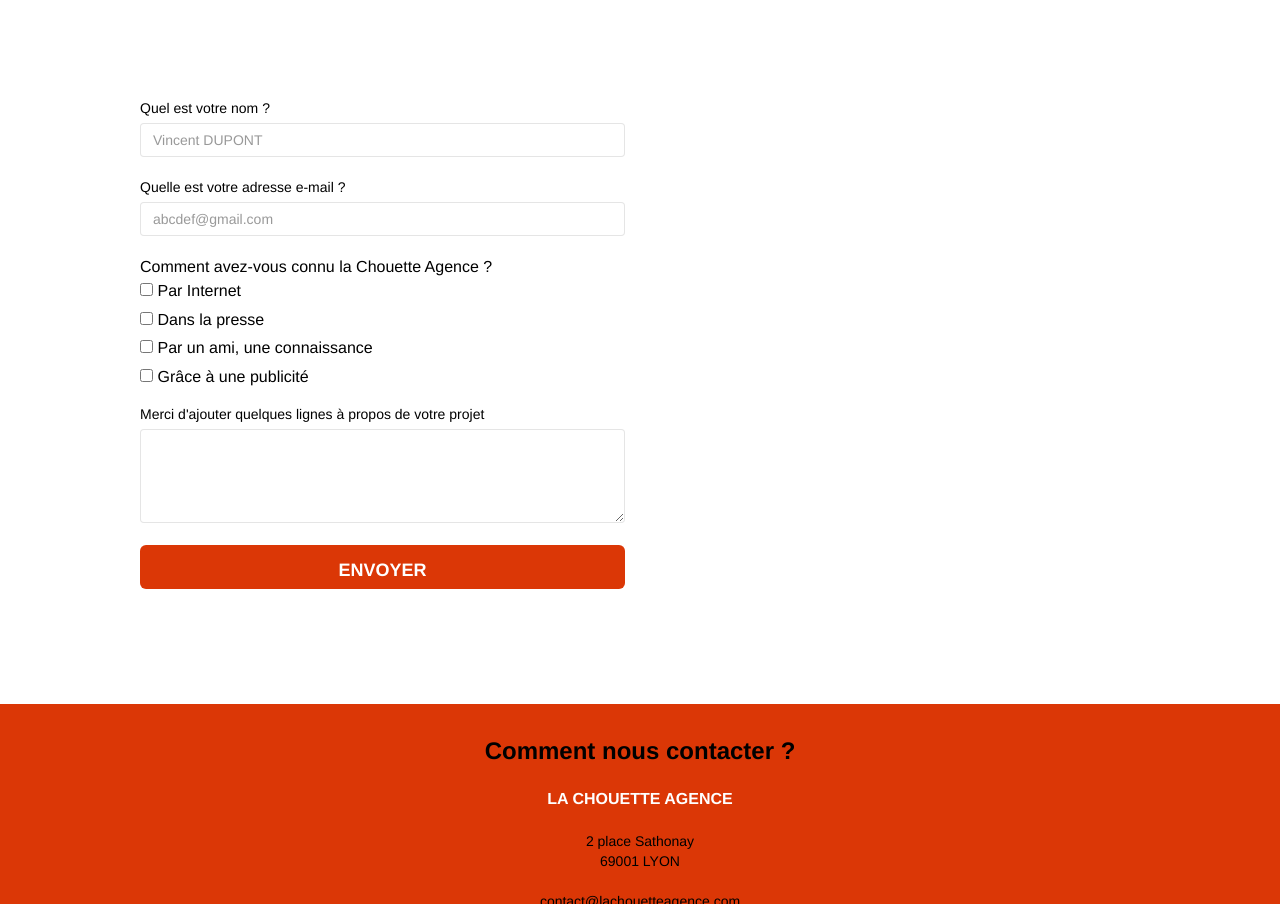
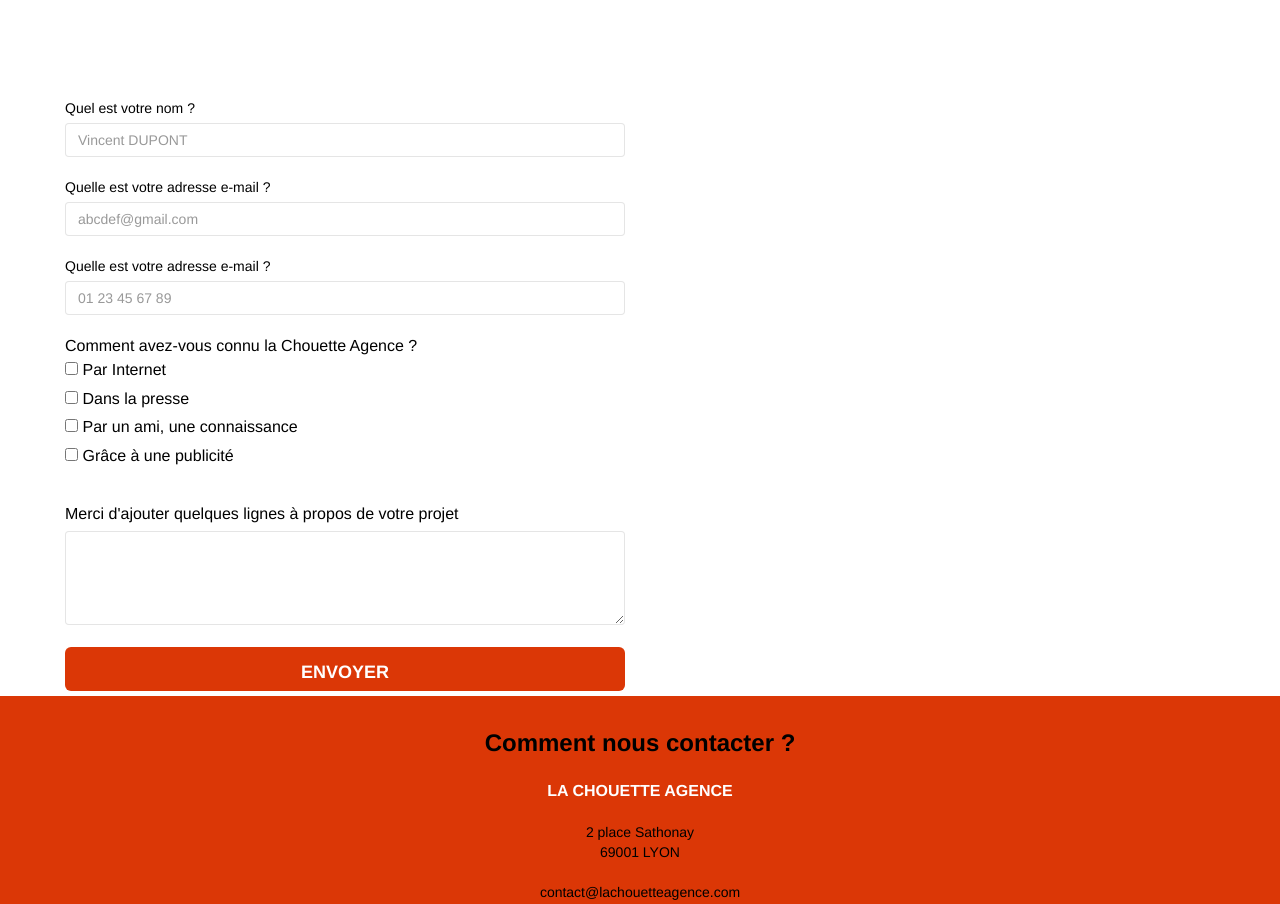
Before and after one commit to benlinux1/003_BenoitVINCENT-LACHOUETTEAGENCE, a plain HTML site: page page2.html in a window 1280 px wide. Shown: the part 472-1376 px from the top of the page. Drawn offline with nearby package versions, Linux system fonts and the light colour scheme; a script that the page names is missing.

Commit message:
Edit bad comment in css

```diff
--- a/page2.html
+++ b/page2.html
@@ -88,23 +88,29 @@
 	<!-- bloc-6 END -->
 
 	<!-- bloc-7 -->
-	<div class="bloc bgc-white l-bloc" id="bloc-7">
-		<div class="container bloc-lg">
-			<div class="row">
-				<div class="col-sm-6">
-					<form id="form_1" method="POST" action="form_1.php" class="form-group" novalidate success-msg="Nous avons bien reçu votre message et vous en remercions. Notre équipe reviendra vers vous dans les plus brefs délais" fail-msg="Nous sommes navrés mais il semblerait qu'une erreur se soit produite. Merci de bien vouloir reformuler votre demande.">
+	<div class="bloc bgc-white l-bloc bloc-lg" id="bloc-7">
+		<form class="col-sm-6" id="form_1" method="POST" action="form_1.php" class="form-group" novalidate success-msg="Nous avons bien reçu votre message et vous en remercions. Notre équipe reviendra vers vous dans les plus brefs délais" fail-msg="Nous sommes navrés mais il semblerait qu'une erreur se soit produite. Merci de bien vouloir reformuler votre demande.">
 			<label for="name">
 				Quel est votre nom ?
 			</label>
 			<input type="text" name="name" id="name" placeholder="Vincent DUPONT" class="form-control" required />
 			<br />
+
 			<label for="mail">
 				Quelle est votre adresse e-mail ?
 			</label>
 			<input type="email" name="mail" id="mail" placeholder="abcdef@gmail.com" class="form-control" required />
 			<br />
+
+			<label for="tel">
+				Quelle est votre adresse e-mail ?
+			</label>
+			<input type="tel" name="tel" id="tel" placeholder="01 23 45 67 89" class="form-control" />
+			<br />
+
 			<p>
-							Comment avez-vous connu la Chouette Agence ? <br />
+				Comment avez-vous connu la Chouette Agence ?<br />
+
 				<input type="checkbox" name="internet" id="internet"/>
 				<label for="internet">Par Internet</label><br />
 				<input type="checkbox" name="presse" id="presse"/>
@@ -114,20 +120,15 @@
 				<input type="checkbox" name="pub" id="pub"/>
 				<label for="internet">Grâce à une publicité</label><br />
 			</p>
-
-						<div class="form-group">
+			<br />
+			<p class="form-group">
 				<label>
 					Merci d'ajouter quelques lignes à propos de votre projet<br>
 				</label>
 				<textarea id="message" class="form-control" rows="4" cols="50" required></textarea>
-						</div>
-						<button class="bloc-button btn btn-lg btn-block cta-hero btn-atomic-tangerine" type="submit">
-							Envoyer
-						</button>
+			</p>
+			<input class="bloc-button btn btn-lg btn-block cta-hero btn-atomic-tangerine" type="submit" value="Envoyer">
 		</form>
-				</div>
-			</div>
-		</div>
 	</div>
 	<!-- bloc-7 END -->
 
--- a/style.css
+++ b/style.css
@@ -830,7 +830,7 @@ h4 {
 }
 
 .bg-presentation {
-    background-image: url("img/image-de-presentation-min.webp"); /* Edit link for optimized picture /*
+    background-image: url("img/image-de-presentation-min.webp"); /* Edit link for optimized picture */
 }
 
 @media (max-width: 1024px) {
```
Lines whose indentation alone changed are shown as unchanged.
